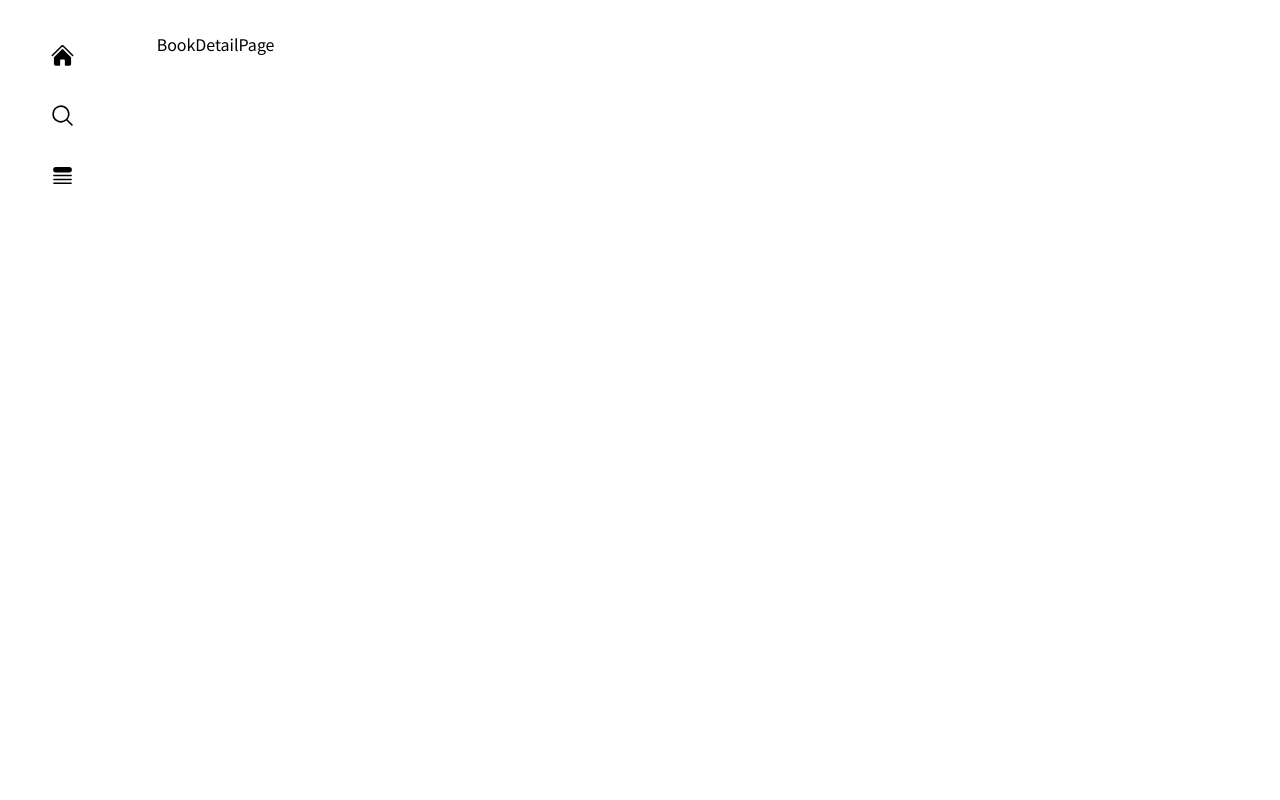
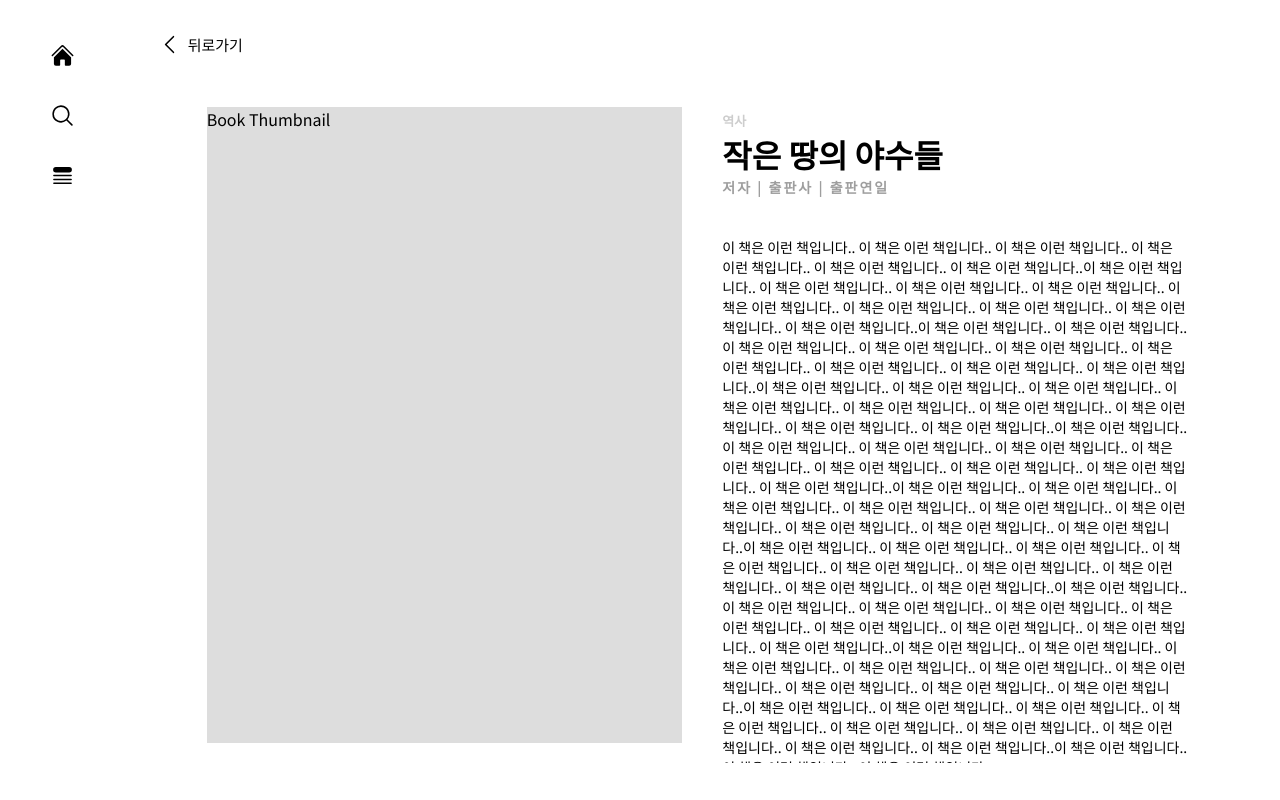
Before and after one commit to Ahnhojeong/Book-Park, a React (Create React App) app: page /book/1 in a window 1280 px wide. Built offline with nearby package versions, Linux system fonts and the light colour scheme.

Commit message:
💄 책 디테일 페이지 레이아웃, 컴포넌트

```diff
--- /dev/null
+++ b/src/components/ui/BackButton.tsx
@@ -0,0 +1,28 @@
+import { ChevronLeftIcon } from "@heroicons/react/24/solid";
+import { useNavigate } from "react-router-dom";
+import { styled } from "styled-components";
+
+const BackButtonContainer = styled.div`
+  display: flex;
+  align-items: center;
+  cursor: pointer;
+  button {
+    font-size: 15px;
+    cursor: pointer;
+  }
+`;
+
+const BackButton = () => {
+  const navigate = useNavigate(); //변수 할당시켜서 사용
+  const onClickBtn = () => {
+    navigate(-1); // 바로 이전 페이지로 이동, '/main' 등 직접 지정도 당연히 가능
+  };
+  return (
+    <BackButtonContainer onClick={onClickBtn}>
+      <ChevronLeftIcon width={25} />
+      <button type="button">뒤로가기</button>
+    </BackButtonContainer>
+  );
+};
+
+export default BackButton;
--- a/src/pages/BookDetailPage.tsx
+++ b/src/pages/BookDetailPage.tsx
@@ -1,7 +1,140 @@
+import BackButton from "@components/ui/BackButton";
 import BodyLayout from "@components/ui/BodyLayout";
+import { MediaQuery } from "@style/media";
+import { styled } from "styled-components";
+
+const DetailContainer = styled.div`
+  display: flex;
+  justify-content: space-between;
+  padding: 30px;
+  height: 100%;
+  ${MediaQuery.tablet`
+    flex-direction: column;
+  `}
+`;
+
+const BookThumbnailBox = styled.div`
+  flex: 5;
+  padding: 20px;
+  height: 100%;
+  & > div {
+    height: 100%;
+    background: #ddd;
+  }
+`;
+
+const BookDetailBox = styled.div`
+  flex: 5;
+  padding: 20px;
+  overflow: hidden;
+  ${MediaQuery.tablet`
+    overflow-y: auto;
+  `}
+`;
+
+const BookDetailInfo = styled.div`
+  box-sizing: border-box;
+  &:nth-of-type(1) {
+    height: 90px;
+  }
+  &:nth-of-type(2) {
+    height: calc(100% - 90px);
+    overflow-y: auto;
+    padding-right: 10px;
+    margin-top: 20px;
+  }
+  & > span {
+    font-size: 13px;
+    font-weight: 600;
+    color: #cdcdcd;
+  }
+
+  & > h2 {
+    font-size: 2rem;
+    font-weight: 600;
+  }
+
+  & > h4 {
+    font-size: 14px;
+    font-weight: 600;
+    color: #9e9e9e;
+    letter-spacing: 2px;
+  }
+
+  & > div {
+    padding-top: 20px;
+    p {
+      font-size: 14px;
+    }
+  }
+
+  ${MediaQuery.tablet`
+    &:nth-of-type(2) {
+      overflow: initial;
+    }
+  `}
+`;
 
 function BookDetailPage() {
-  return <BodyLayout>BookDetailPage</BodyLayout>;
+  return (
+    <BodyLayout>
+      <BackButton />
+      <DetailContainer>
+        <BookThumbnailBox>
+          <div>Book Thumbnail</div>
+        </BookThumbnailBox>
+        <BookDetailBox>
+          <BookDetailInfo>
+            <span>역사</span>
+            <h2>작은 땅의 야수들</h2>
+            <h4>저자 | 출판사 | 출판연일</h4>
+          </BookDetailInfo>
+          <BookDetailInfo>
+            <div>
+              <p>
+                이 책은 이런 책입니다.. 이 책은 이런 책입니다.. 이 책은 이런
+                책입니다.. 이 책은 이런 책입니다.. 이 책은 이런 책입니다.. 이
+                책은 이런 책입니다..이 책은 이런 책입니다.. 이 책은 이런
+                책입니다.. 이 책은 이런 책입니다.. 이 책은 이런 책입니다.. 이
+                책은 이런 책입니다.. 이 책은 이런 책입니다.. 이 책은 이런
+                책입니다.. 이 책은 이런 책입니다.. 이 책은 이런 책입니다..이
+                책은 이런 책입니다.. 이 책은 이런 책입니다.. 이 책은 이런
+                책입니다.. 이 책은 이런 책입니다.. 이 책은 이런 책입니다.. 이
+                책은 이런 책입니다.. 이 책은 이런 책입니다.. 이 책은 이런
+                책입니다.. 이 책은 이런 책입니다..이 책은 이런 책입니다.. 이
+                책은 이런 책입니다.. 이 책은 이런 책입니다.. 이 책은 이런
+                책입니다.. 이 책은 이런 책입니다.. 이 책은 이런 책입니다.. 이
+                책은 이런 책입니다.. 이 책은 이런 책입니다.. 이 책은 이런
+                책입니다..이 책은 이런 책입니다.. 이 책은 이런 책입니다.. 이
+                책은 이런 책입니다.. 이 책은 이런 책입니다.. 이 책은 이런
+                책입니다.. 이 책은 이런 책입니다.. 이 책은 이런 책입니다.. 이
+                책은 이런 책입니다.. 이 책은 이런 책입니다..이 책은 이런
+                책입니다.. 이 책은 이런 책입니다.. 이 책은 이런 책입니다.. 이
+                책은 이런 책입니다.. 이 책은 이런 책입니다.. 이 책은 이런
+                책입니다.. 이 책은 이런 책입니다.. 이 책은 이런 책입니다.. 이
+                책은 이런 책입니다..이 책은 이런 책입니다.. 이 책은 이런
+                책입니다.. 이 책은 이런 책입니다.. 이 책은 이런 책입니다.. 이
+                책은 이런 책입니다.. 이 책은 이런 책입니다.. 이 책은 이런
+                책입니다.. 이 책은 이런 책입니다.. 이 책은 이런 책입니다..이
+                책은 이런 책입니다.. 이 책은 이런 책입니다.. 이 책은 이런
+                책입니다.. 이 책은 이런 책입니다.. 이 책은 이런 책입니다.. 이
+                책은 이런 책입니다.. 이 책은 이런 책입니다.. 이 책은 이런
+                책입니다.. 이 책은 이런 책입니다..이 책은 이런 책입니다.. 이
+                책은 이런 책입니다.. 이 책은 이런 책입니다.. 이 책은 이런
+                책입니다.. 이 책은 이런 책입니다.. 이 책은 이런 책입니다.. 이
+                책은 이런 책입니다.. 이 책은 이런 책입니다.. 이 책은 이런
+                책입니다..이 책은 이런 책입니다.. 이 책은 이런 책입니다.. 이
+                책은 이런 책입니다.. 이 책은 이런 책입니다.. 이 책은 이런
+                책입니다.. 이 책은 이런 책입니다.. 이 책은 이런 책입니다.. 이
+                책은 이런 책입니다.. 이 책은 이런 책입니다..이 책은 이런
+                책입니다.. 이 책은 이런 책입니다.. 이 책은 이런 책입니다..
+              </p>
+            </div>
+          </BookDetailInfo>
+        </BookDetailBox>
+      </DetailContainer>
+    </BodyLayout>
+  );
 }
 
 export default BookDetailPage;
```
